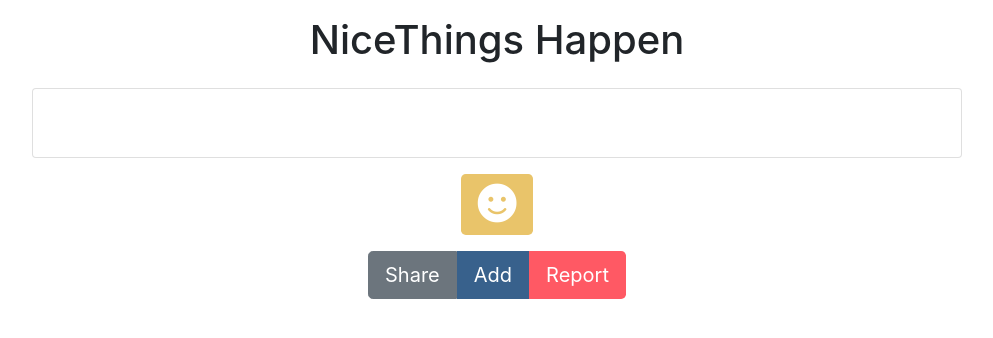
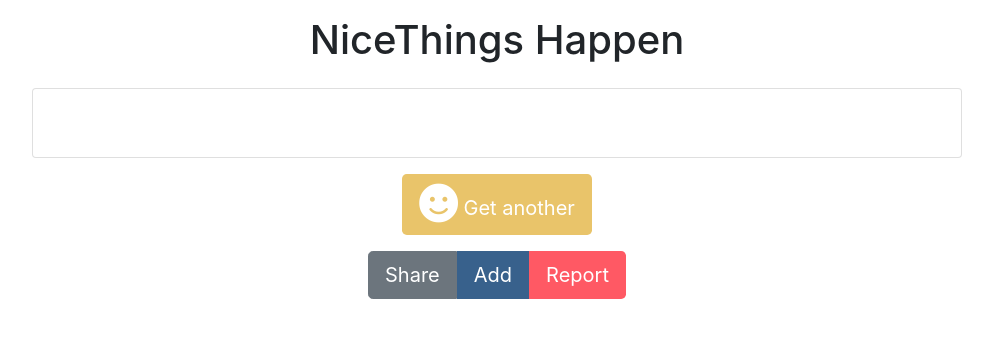
Before and after one commit to richardgiddings/nicethingshappen, a Django app: page / in a window 1280 px wide. Shown: the top 338 px of the page, without its empty margins (143-1136 px from the left). Run offline with Django 3.2, Linux system fonts and the light colour scheme; data that the repository does not hold is empty; some libraries are stand-ins or nearby versions.

Commit message:
Add text to the get random button

```diff
--- a/nicethingshappen/templates/main/index.html
+++ b/nicethingshappen/templates/main/index.html
@@ -12,7 +12,7 @@
 <div class="row">
     <div class="col">
         <form action="{% url 'index' %}" method="get">
-            <button type="submit" class="btn btn-lg mt-3 random-button"><i class="fas fa-smile fa-2x"></i></button>
+            <button type="submit" class="btn btn-lg mt-3 random-button"><i class="fas fa-smile fa-2x"></i><span class="align-text-bottom"> Get another</span></button>
         </form>
     </div>
 </div>
```
